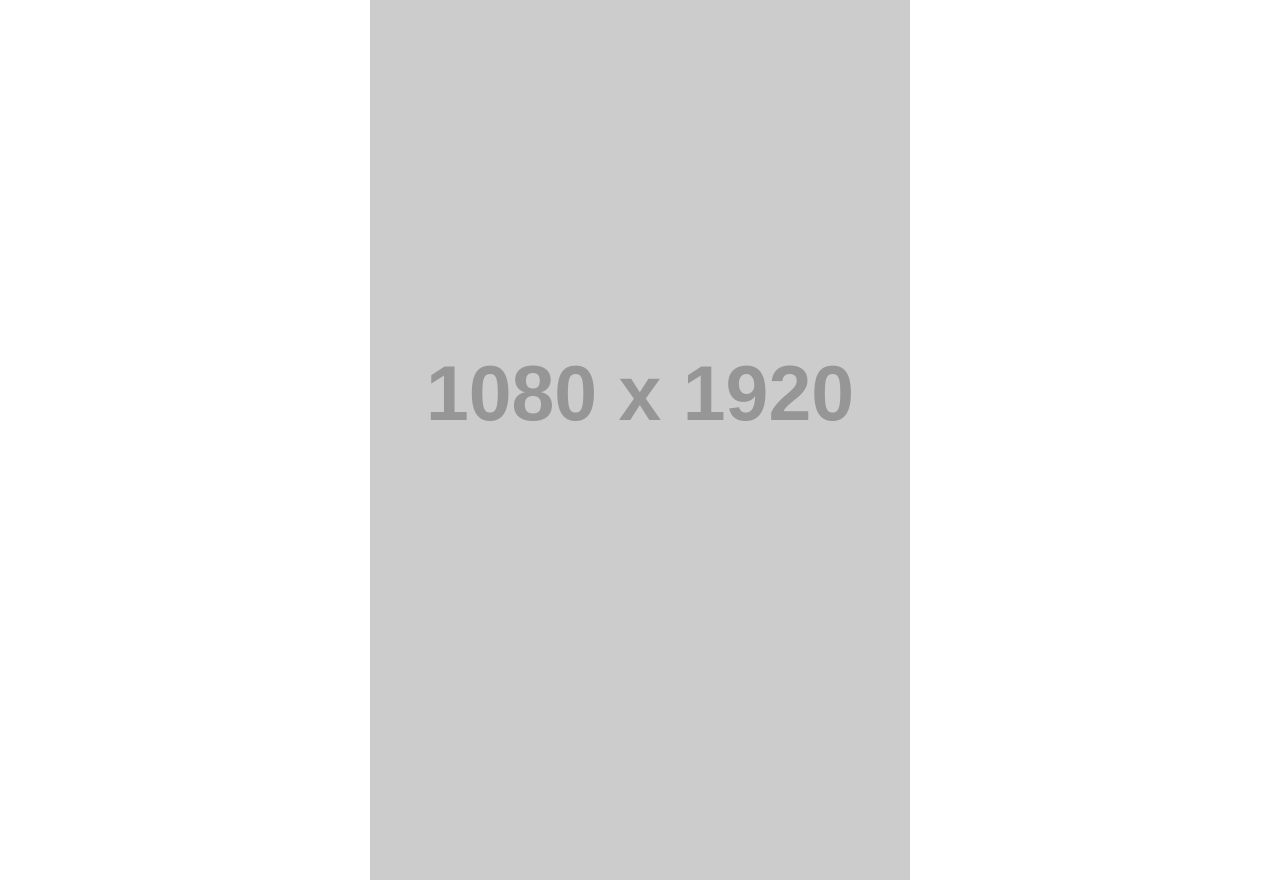
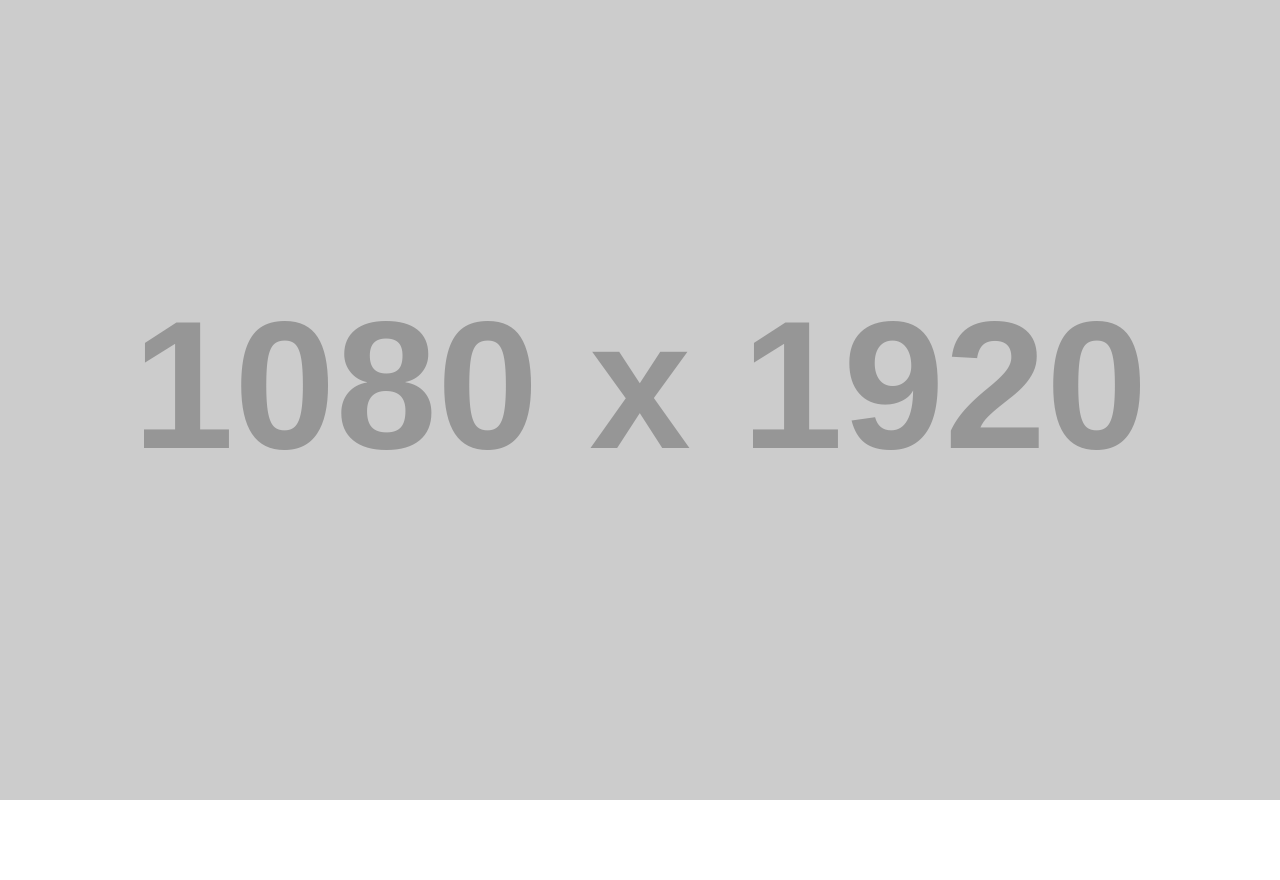
Before and after one commit to ShimlDerGamer47/twitch-game-img.html, a plain HTML site: page index.html in a window 1280 px wide. After the commit the page ends 800 px from the top, so only its background shows below. Drawn offline with Linux system fonts and the light colour scheme; placeholder pictures from the web are drawn by us.

Commit message:
twitch_Kategorien_Img.css

```diff
--- a/twitch_Kategorien_Img.css
+++ b/twitch_Kategorien_Img.css
@@ -16,6 +16,7 @@
   padding: 0;
   margin: 0;
   box-sizing: border-box;
+  font-family: var(--font-family);
 }
 
 body {
@@ -46,28 +47,14 @@ body::-webkit-scrollbar {
   pointer-events: none;
 }
 
-.twitch-categories-img[alt="Twitch Kategorie Bild"] {
+.twitch-categories-img {
   background: transparent;
-  width: 540px;
-  height: 960px;
+  width: 100vw;
+  height: 100vh;
   object-fit: cover;
-  filter: grayscale(0%) brightness(100%) blur(0px) contrast(100%);
   display: flex;
   align-items: center;
   align-content: center;
   justify-items: center;
   justify-content: center;
 }
-
-.twitch-categories-img {
-  background: transparent;
-  width: 540px;
-  height: 960px;
-  object-fit: cover;
-  filter: grayscale(1%) brightness(90%) blur(0.5px) contrast(105%);
-  display: flex;
-  align-items: center;
-  align-content: center;
-  justify-items: center;
-  justify-content: center;
-}
```
